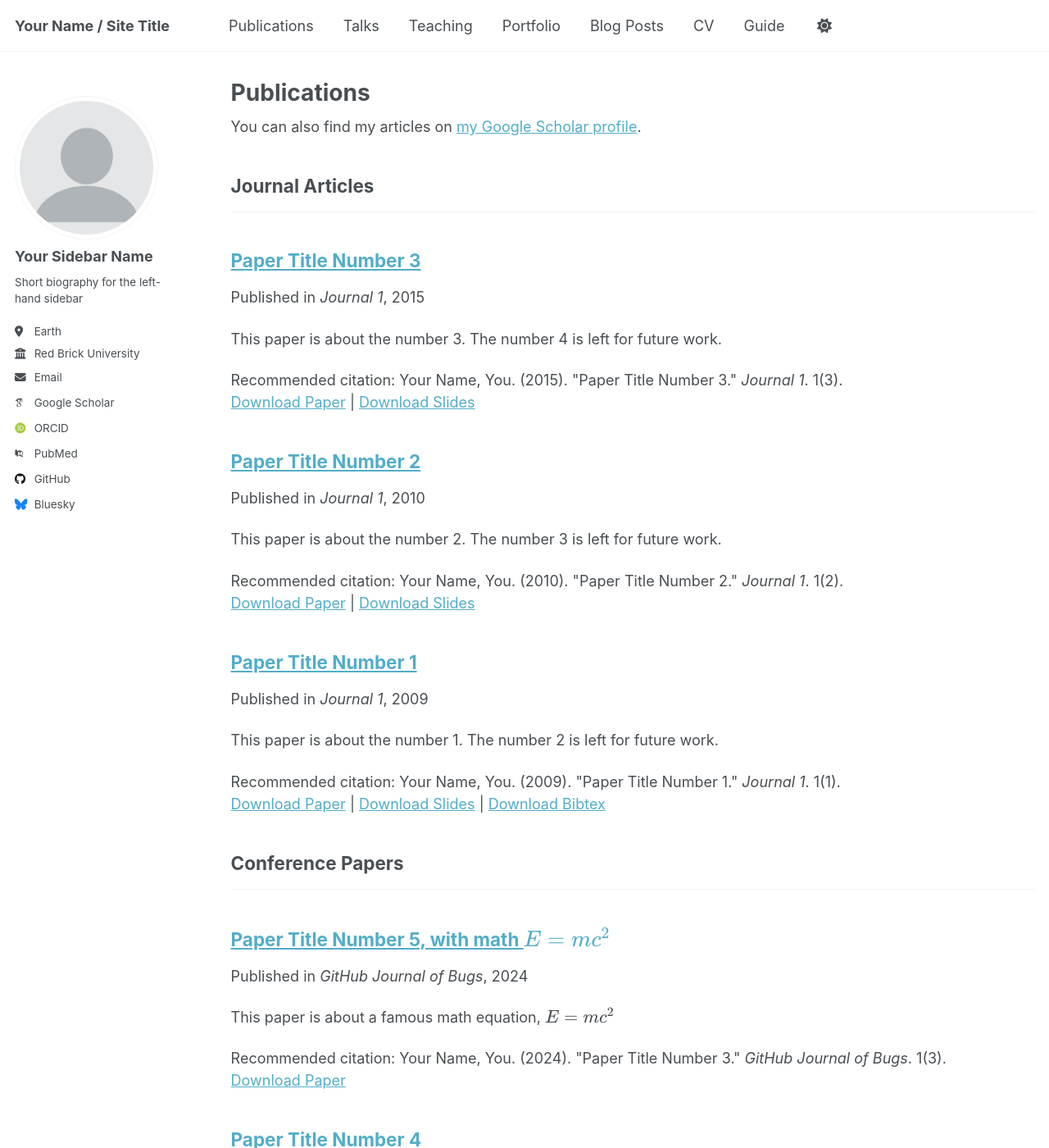
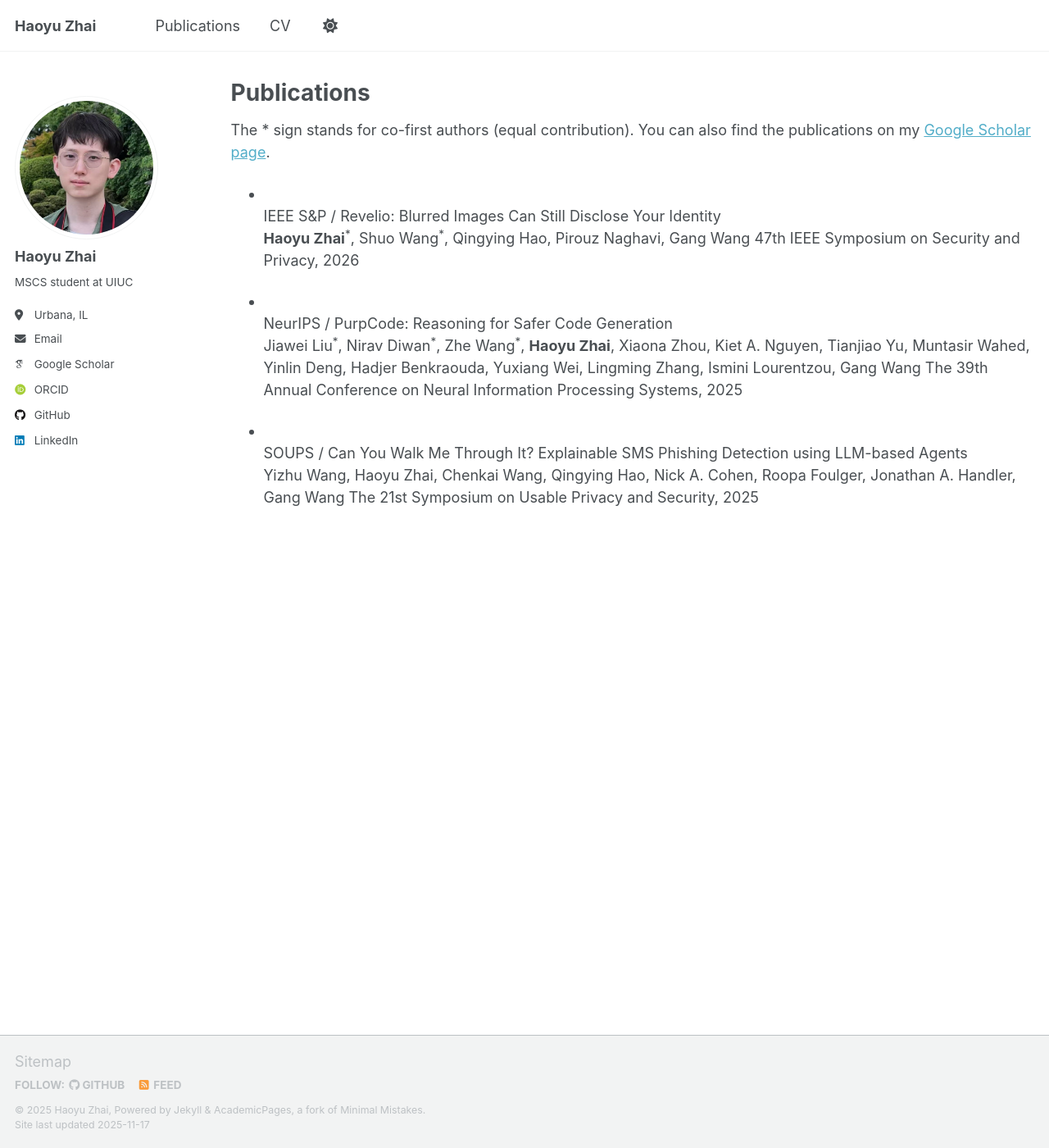
Before and after one commit to JeffZ0930/JeffZ0930.github.io, a Jekyll site: the page built from _pages/publications.md, in a window 1280 px wide and 1400 px high. Shown: the whole window at 82% size. Built offline with Jekyll 4.4.1, drawn with Linux system fonts in a browser that asks for light colours; some web fonts are replaced; a script that is not in the unit is left out; some of the changed text lies outside the part shown.

```diff
--- a/_config.yml
+++ b/_config.yml
@@ -9,14 +9,14 @@
 # Basic Site Settings
 locale                   : "en-US"
 site_theme               : "default" # Currently available options are "default", "air"
-title                    : "Your Name / Site Title"
+title                    : "Haoyu Zhai"
 title_separator          : "-"
-name                     : &name "Your Name"
-description              : &description "Your Name's academic portfolio"   # Update this with a general description of your site, this is the default if not overridden by a page
-url                      : https://academicpages.github.io # The base hostname & protocol for your site e.g. "https://[your GitHub username].github.io",
+name                     : &name "Haoyu Zhai"
+description              : &description "Haoyu Zhai's academic portfolio"   # Update this with a general description of your site, this is the default if not overridden by a page
+url                      : https://JeffZ0930.github.io # The base hostname & protocol for your site e.g. "https://[your GitHub username].github.io",
                                                            # or if you already have some other page hosted on Github then use "https://[your GitHub username].github.io/[Your Repo Name]"
 baseurl                  : "" # the subpath of your site, e.g. "/blog"
-repository               : "academicpages/academicpages.github.io"
+repository               : "JeffZ0930/JeffZ0930.github.io"
 
 # Site Author - The following control what appear as part of the author content on the side bar.
 #               If a field is blank the icon and link will not appear, otherwise it will be shown.
@@ -24,23 +24,23 @@ repository               : "academicpages/academicpages.github.io"
 author:
   # Biographic information
   avatar           : "profile.png"
-  name             : "Your Sidebar Name"
+  name             : "Haoyu Zhai"
   pronouns         : # example: "she/her"
-  bio              : "Short biography for the left-hand sidebar"
-  location         : "Earth"
-  employer         : "Red Brick University"
+  bio              : "MSCS student at UIUC"
+  location         : "Urbana, IL"
+  employer         :
   uri              : # URL
-  email            : "none@example.org"
+  email            : "zhai11@illinois.edu"
 
   # Academic websites
   academia         : # URL
   arxiv            : # URL - Update with the correct link to your profile
-  googlescholar    : "https://scholar.google.com/citations?user=PS_CX0AAAAAJ"
+  googlescholar    : "https://scholar.google.com/citations?user=jNO4EbUAAAAJ"
   inspire-hep      : # URL
   impactstory      : # URL
-  orcid            : "https://orcid.org/yourorcidurl"
+  orcid            : "https://orcid.org/0009-0003-9969-3942"
   semantic         : # URL
-  pubmed           : "https://www.ncbi.nlm.nih.gov/pubmed/?term=john+snow"
+  pubmed           :
   researchgate     : # URL
   scopus           : # URL
 
@@ -48,13 +48,13 @@ author:
   bitbucket        : # Username - Update with your username on the site
   codepen          : # Username
   dribbble         : # Username
-  github           : "academicpages"
+  github           : "JeffZ0930"
   kaggle           : # Username
   stackoverflow    : # User number or user number and name (i.e., use "1" or "1/jeff-atwood")
 
   # Social media
   artstation       : # Username
-  bluesky          : "bsky.app" # Replace this with you Bluesky username
+  bluesky          : # Replace this with you Bluesky username
   facebook         : # Username
   flickr           : # Username
   foursquare       : # Username
@@ -63,7 +63,7 @@ author:
   keybase          : # Username
   instagram        : # Username
   lastfm           : # Username
-  linkedin         : # Username
+  linkedin         : "haoyu-zhai-jeffrey" # Username
   mastodon         : # URL
   medium           : # URL
   pinterest        : # Username
--- a/_pages/publications.html
+++ /dev/null
@@ -1,33 +0,0 @@
----
-layout: archive
-title: "Publications"
-permalink: /publications/
-author_profile: true
----
-
-{% if site.author.googlescholar %}
-  <div class="wordwrap">You can also find my articles on <a href="{{site.author.googlescholar}}">my Google Scholar profile</a>.</div>
-{% endif %}
-
-{% include base_path %}
-
-<!-- New style rendering if publication categories are defined -->
-{% if site.publication_category %}
-  {% for category in site.publication_category  %}
-    {% assign title_shown = false %}
-    {% for post in site.publications reversed %}
-      {% if post.category != category[0] %}
-        {% continue %}
-      {% endif %}
-      {% unless title_shown %}
-        <h2>{{ category[1].title }}</h2><hr />
-        {% assign title_shown = true %}
-      {% endunless %}
-      {% include archive-single.html %}
-    {% endfor %}
-  {% endfor %}
-{% else %}
-  {% for post in site.publications reversed %}
-    {% include archive-single.html %}
-  {% endfor %}
-{% endif %}
--- /dev/null
+++ b/_pages/publications.md
@@ -0,0 +1,21 @@
+---
+layout: archive
+title: "Publications"
+permalink: /publications/
+author_profile: true
+---
+
+The * sign stands for co-first authors (equal contribution).
+You can also find the publications on my [Google Scholar page](https://scholar.google.com/citations?hl=en&user=jNO4EbUAAAAJ).
+
+- <br/> IEEE S&P / Revelio: Blurred Images Can Still Disclose Your Identity <br/>
+__Haoyu Zhai__<sup>*</sup>, Shuo Wang<sup>*</sup>, Qingying Hao, Pirouz Naghavi, Gang Wang
+47th IEEE Symposium on Security and Privacy, 2026
+
+- <br/> NeurIPS / PurpCode: Reasoning for Safer Code Generation <br/>
+Jiawei Liu<sup>*</sup>, Nirav Diwan<sup>*</sup>, Zhe Wang<sup>*</sup>, __Haoyu Zhai__, Xiaona Zhou, Kiet A. Nguyen, Tianjiao Yu, Muntasir Wahed, Yinlin Deng, Hadjer Benkraouda, Yuxiang Wei, Lingming Zhang, Ismini Lourentzou, Gang Wang
+The 39th Annual Conference on Neural Information Processing Systems, 2025
+
+- <br/> SOUPS / Can You Walk Me Through It? Explainable SMS Phishing Detection using LLM-based Agents <br/>
+Yizhu Wang, Haoyu Zhai, Chenkai Wang, Qingying Hao, Nick A. Cohen, Roopa Foulger, Jonathan A. Handler, Gang Wang
+The 21st Symposium on Usable Privacy and Security, 2025
--- a/_publications/2009-10-01-paper-title-number-1.md
+++ /dev/null
@@ -1,14 +0,0 @@
----
-title: "Paper Title Number 1"
-collection: publications
-category: manuscripts
-permalink: /publication/2009-10-01-paper-title-number-1
-excerpt: 'This paper is about the number 1. The number 2 is left for future work.'
-date: 2009-10-01
-venue: 'Journal 1'
-slidesurl: 'https://academicpages.github.io/files/slides1.pdf'
-paperurl: 'https://academicpages.github.io/files/paper1.pdf'
-bibtexurl: 'https://academicpages.github.io/files/bibtex1.bib'
-citation: 'Your Name, You. (2009). &quot;Paper Title Number 1.&quot; <i>Journal 1</i>. 1(1).'
----
-The contents above will be part of a list of publications, if the user clicks the link for the publication than the contents of section will be rendered as a full page, allowing you to provide more information about the paper for the reader. When publications are displayed as a single page, the contents of the above "citation" field will automatically be included below this section in a smaller font.
--- a/_publications/2010-10-01-paper-title-number-2.md
+++ /dev/null
@@ -1,14 +0,0 @@
----
-title: "Paper Title Number 2"
-collection: publications
-category: manuscripts
-permalink: /publication/2010-10-01-paper-title-number-2
-excerpt: 'This paper is about the number 2. The number 3 is left for future work.'
-date: 2010-10-01
-venue: 'Journal 1'
-slidesurl: 'https://academicpages.github.io/files/slides2.pdf'
-paperurl: 'https://academicpages.github.io/files/paper2.pdf'
-citation: 'Your Name, You. (2010). &quot;Paper Title Number 2.&quot; <i>Journal 1</i>. 1(2).'
----
-
-The contents above will be part of a list of publications, if the user clicks the link for the publication than the contents of section will be rendered as a full page, allowing you to provide more information about the paper for the reader. When publications are displayed as a single page, the contents of the above "citation" field will automatically be included below this section in a smaller font.
--- a/_publications/2015-10-01-paper-title-number-3.md
+++ /dev/null
@@ -1,14 +0,0 @@
----
-title: "Paper Title Number 3"
-collection: publications
-category: manuscripts
-permalink: /publication/2015-10-01-paper-title-number-3
-excerpt: 'This paper is about the number 3. The number 4 is left for future work.'
-date: 2015-10-01
-venue: 'Journal 1'
-slidesurl: 'https://academicpages.github.io/files/slides3.pdf'
-paperurl: 'https://academicpages.github.io/files/paper3.pdf'
-citation: 'Your Name, You. (2015). &quot;Paper Title Number 3.&quot; <i>Journal 1</i>. 1(3).'
----
-
-The contents above will be part of a list of publications, if the user clicks the link for the publication than the contents of section will be rendered as a full page, allowing you to provide more information about the paper for the reader. When publications are displayed as a single page, the contents of the above "citation" field will automatically be included below this section in a smaller font.
--- a/_publications/2025-06-08-paper-title-number-5.md
+++ /dev/null
@@ -1,13 +0,0 @@
----
-title: "Paper Title Number 5, with math $$E=mc^2$$"
-collection: publications
-category: conferences
-permalink: /publication/2024-02-17-paper-title-number-4
-excerpt: 'This paper is about a famous math equation, $$E=mc^2$$'
-date: 2024-02-17
-venue: 'GitHub Journal of Bugs'
-paperurl: 'https://academicpages.github.io/files/paper3.pdf'
-citation: 'Your Name, You. (2024). &quot;Paper Title Number 3.&quot; <i>GitHub Journal of Bugs</i>. 1(3).'
----
-
-Using [MathJax](https://www.mathjax.org/) in the description is supported - $$E=mc^2$$ - however, the use must be mindful that the default delimiters are `$$...$$` and `\\[...\\]` which differs from the `$...$` that is typically expected.
```
Also changed, not shown: _data/navigation.yml (+10 -10 lines), _pages/about.md (+20 -43 lines), _publications/2024-02-17-paper-title-number-4.md (deleted, +0 -13 lines), images/profile.png, 1 other file.
